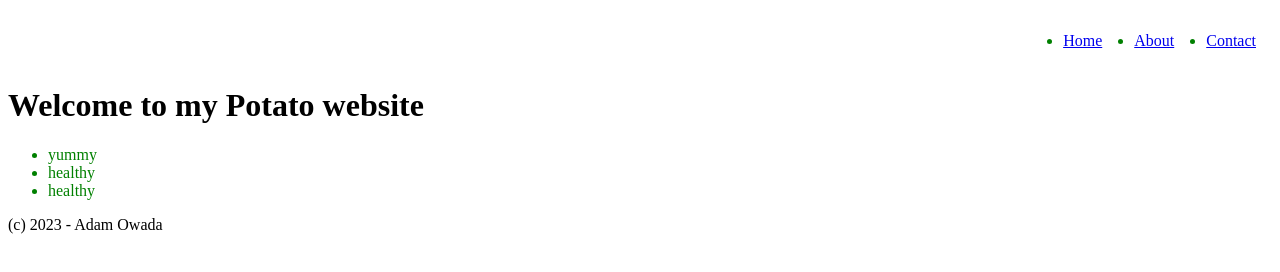
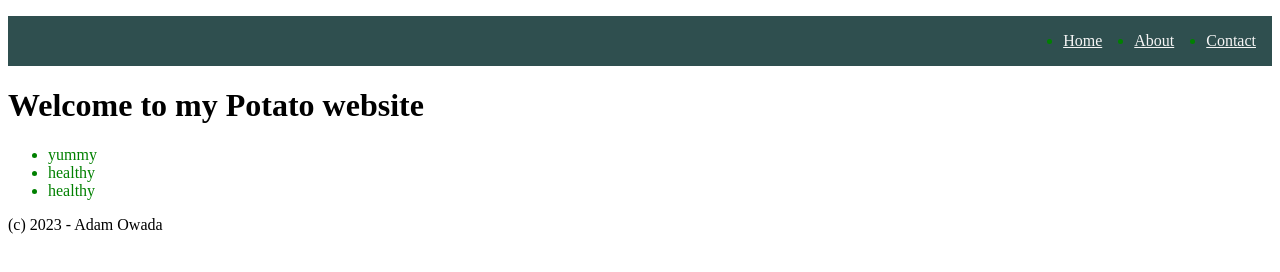
Before and after one commit to adamowada/potato-website, a plain HTML site: page index.html in a window 1280 px wide. Drawn offline with Linux system fonts and the light colour scheme.

Commit message:
Add background color and font color to navbar links in style.css.

```diff
--- a/css/style.css
+++ b/css/style.css
@@ -6,9 +6,13 @@ li {
     display: flex;
     flex-direction: row;
     justify-content: flex-end;
-    background-color: ;
+    background-color: darkslategrey;
 }
 
 .navbar li{
     margin: 1rem;
 }
+
+a {
+    color: whitesmoke;
+}
```
